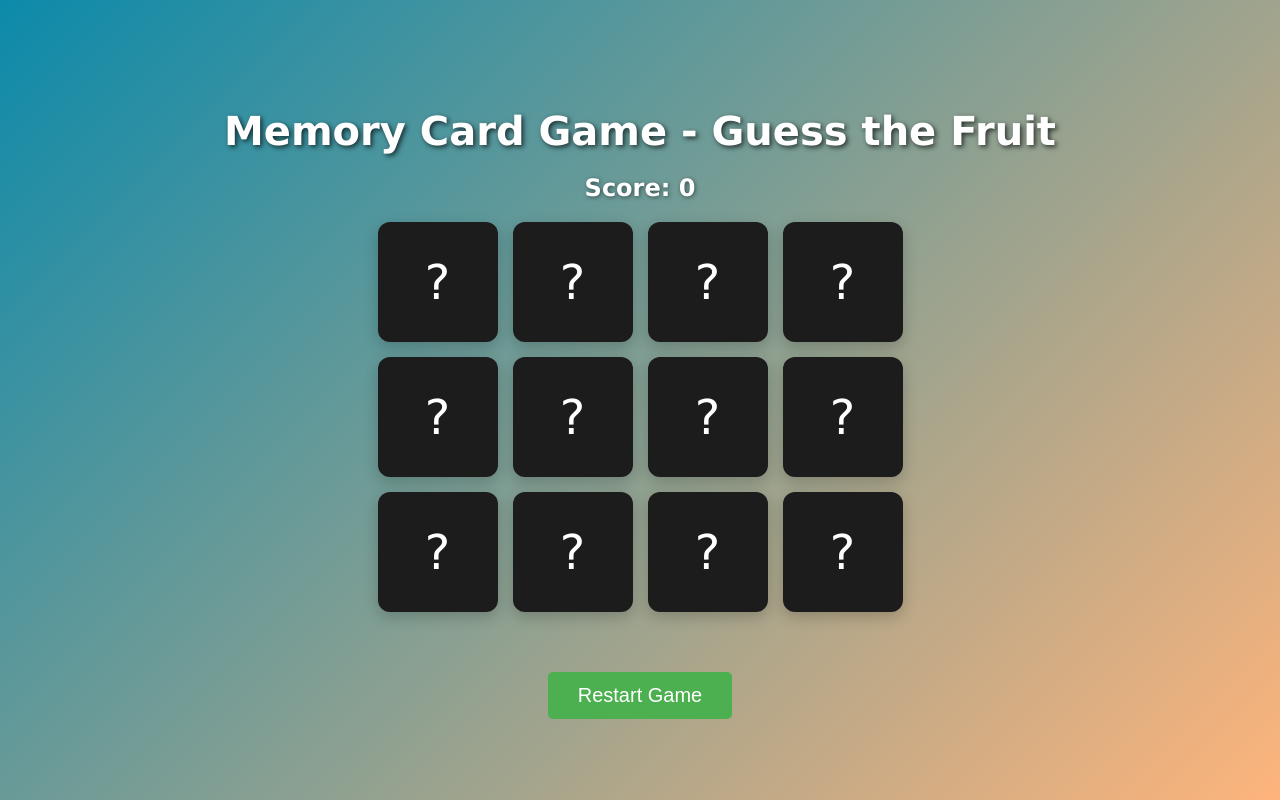
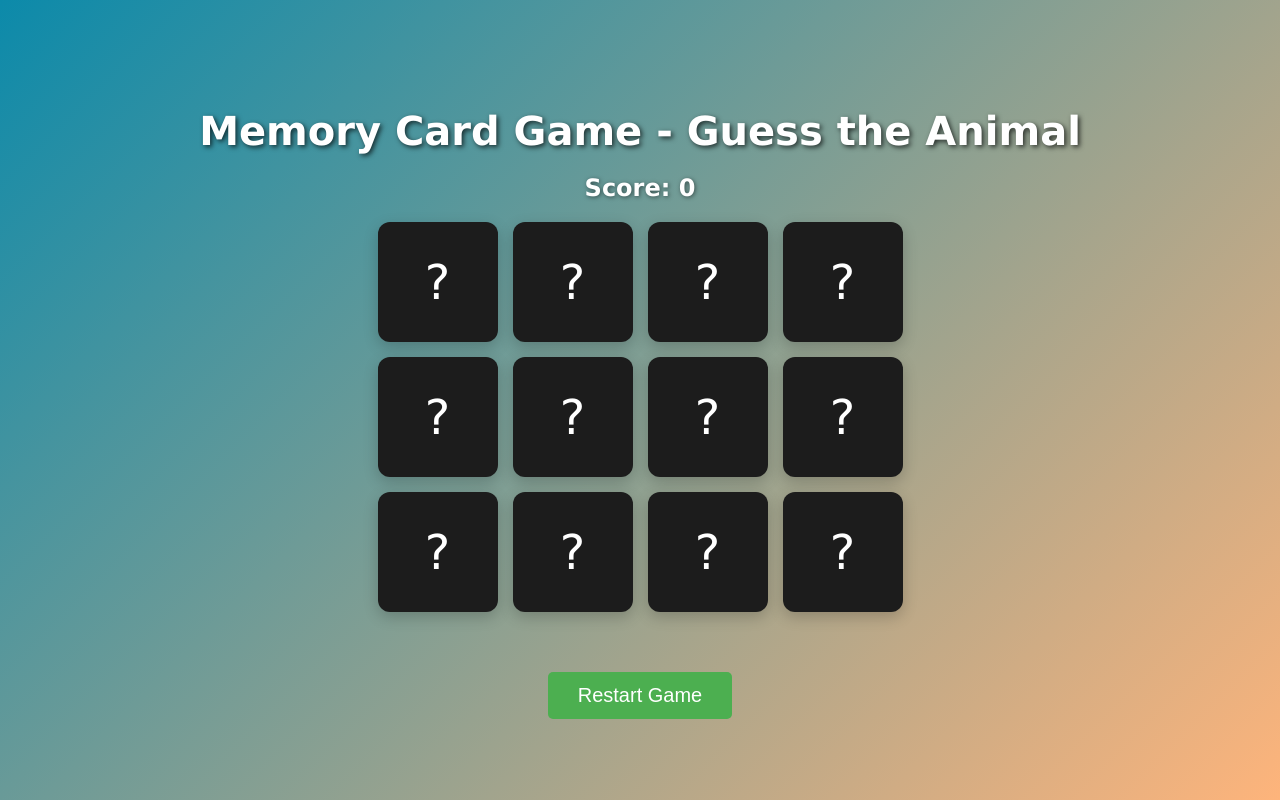
Before and after one commit to meetsondarva/WDF_TEST, a plain HTML site: page q2.html in a window 1280 px wide. Drawn offline with Linux system fonts and the light colour scheme.

Commit message:
change html

```diff
--- a/q2.html
+++ b/q2.html
@@ -3,11 +3,11 @@
 <head>
     <meta charset="UTF-8">
     <meta name="viewport" content="width=device-width, initial-scale=1.0">
-    <title>Memory Card Game - Fruits</title>
+    <title>Memory Card Game - Animal</title>
     <link rel="stylesheet" href="q2.css">
 </head>
 <body>
-    <h1>Memory Card Game - Guess the Fruit</h1>
+    <h1>Memory Card Game - Guess the Animal</h1>
     <div class="score">Score: <span id="score">0</span></div>
     <div class="game-container" id="game-container"></div>
     <button id="restart">Restart Game</button>
```
